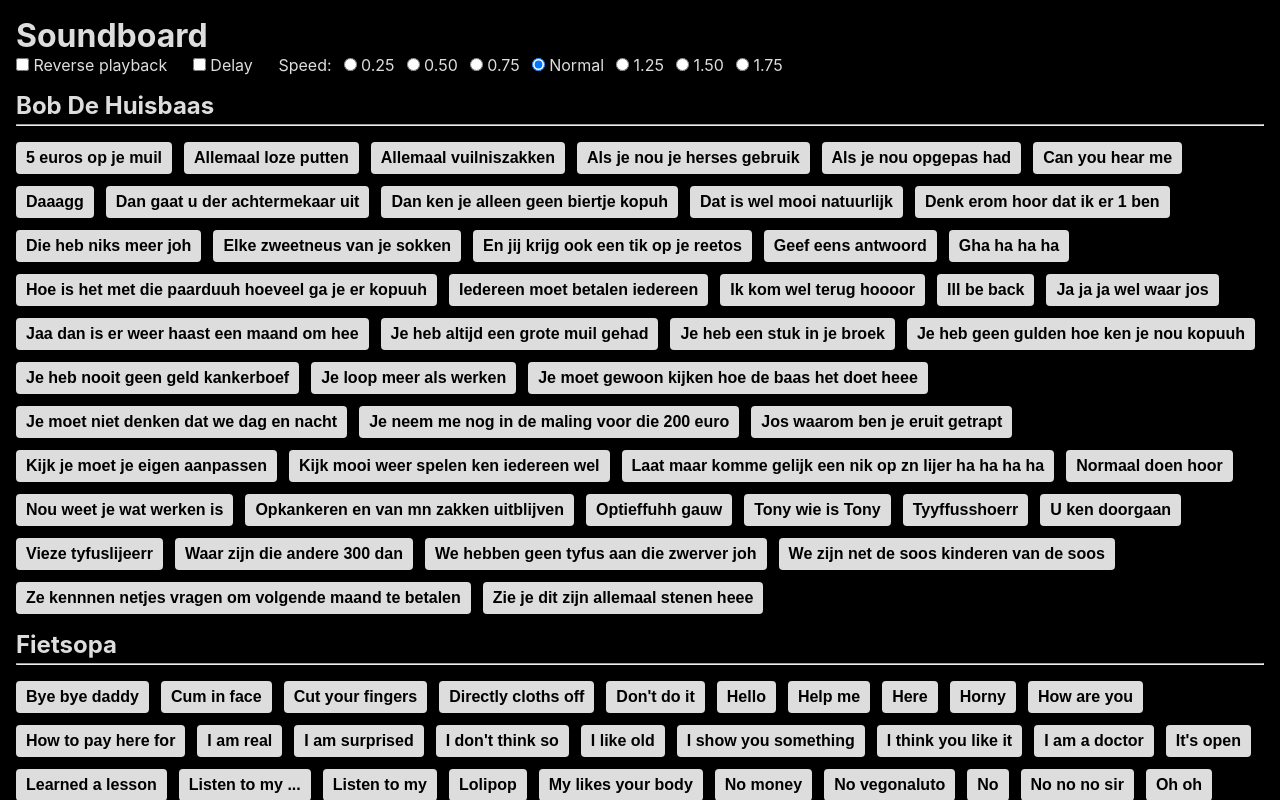
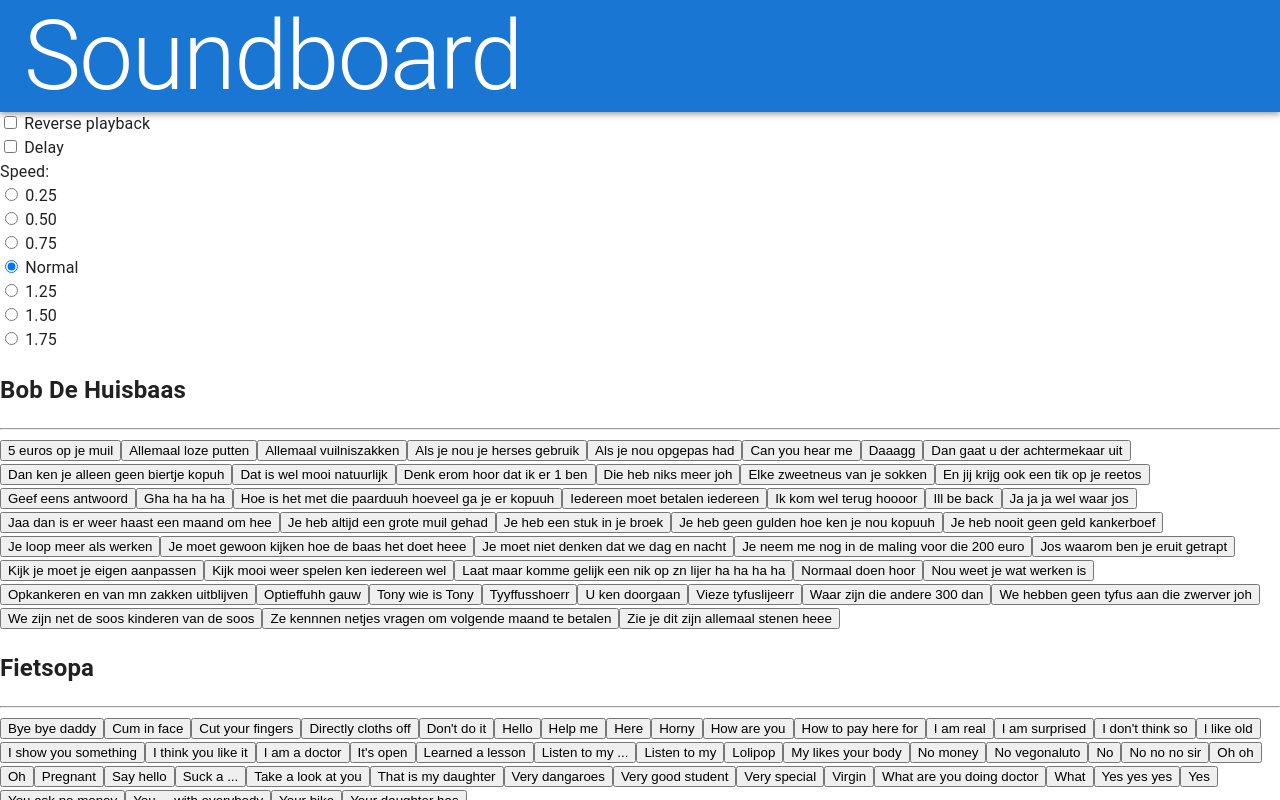
Before and after one commit to cstegeman/react-poc, a React (Create React App) app: page / in a window 1280 px wide. Shown: the top 800 px of the page. Built offline with nearby package versions, Linux system fonts and the light colour scheme; what tunajs would draw is missing.

Commit message:
Add material ui with dark mode

```diff
--- a/package.json
+++ b/package.json
@@ -4,6 +4,9 @@
   "private": true,
   "type": "module",
   "dependencies": {
+    "@emotion/react": "^11.6.0",
+    "@emotion/styled": "^11.6.0",
+    "@mui/material": "^5.2.0",
     "@testing-library/jest-dom": "^5.14.1",
     "@testing-library/react": "^11.2.7",
     "@testing-library/user-event": "^12.8.3",
--- a/public/index.html
+++ b/public/index.html
@@ -2,14 +2,12 @@
 <html lang="en">
   <head>
     <meta charset="utf-8" />
-<!--    <link rel="icon" href="%PUBLIC_URL%/favicon.ico" />-->
+    <!--    <link rel="icon" href="%PUBLIC_URL%/favicon.ico" />-->
     <meta name="viewport" content="width=device-width, initial-scale=1" />
     <meta name="theme-color" content="#dddddd" />
-    <meta
-      name="description"
-      content="A good old soundboard page"
-    />
-<!--    <link rel="apple-touch-icon" href="%PUBLIC_URL%/logo192.png" />-->
+    <meta name="description" content="A good old soundboard page" />
+    <meta name="color-scheme" content="dark light">
+    <!--    <link rel="apple-touch-icon" href="%PUBLIC_URL%/logo192.png" />-->
     <!--
       manifest.json provides metadata used when your web app is installed on a
       user's mobile device or desktop. See https://developers.google.com/web/fundamentals/web-app-manifest/
--- a/src/App.js
+++ b/src/App.js
@@ -1,9 +1,25 @@
+import * as React from "react";
 import { BrowserRouter as Router, Switch, Route } from "react-router-dom";
 import Main from "./components/Main";
 import { useEffect, useState } from "react";
+import useMediaQuery from "@mui/material/useMediaQuery";
+import { createTheme, ThemeProvider } from "@mui/material/styles";
+import CssBaseLine from "@mui/material/CssBaseline";
 
 function App() {
   const [files, setFiles] = useState([]);
+
+  const prefersDarkMode = useMediaQuery("(prefers-color-scheme: dark)");
+
+  const theme = React.useMemo(
+    () =>
+      createTheme({
+        palette: {
+          mode: prefersDarkMode ? "dark" : "light",
+        },
+      }),
+    [prefersDarkMode]
+  );
 
   useEffect(() => {
     const fetchFiles = async () => {
@@ -17,6 +33,8 @@ function App() {
   }, []);
 
   return (
+    <ThemeProvider theme={theme}>
+      <CssBaseLine enableColorScheme={true} />
       <Router>
         <Switch>
           <Route exact path="/">
@@ -24,6 +42,7 @@ function App() {
           </Route>
         </Switch>
       </Router>
+    </ThemeProvider>
   );
 }
 
--- a/src/components/Board.css
+++ /dev/null
@@ -1,19 +0,0 @@
-section + section {
-    margin-top: 16px;
-}
-
-hr {
-    margin: 4px 0 16px;
-}
-
-button {
-    line-height: 2;
-    padding: 0 10px;
-    cursor: pointer;
-    font-weight: bold;
-    font-size: 16px;
-    border: 0;
-    border-radius: 0.25rem;
-    background-color: #ddd;
-    color: #000000;
-}
--- a/src/components/Board.js
+++ b/src/components/Board.js
@@ -1,4 +1,3 @@
-import "./Board.css";
 import { play } from "../utils/audio";
 
 const Board = ({ files, reversePlayback, playSpeed, enableDelay }) => {
--- a/src/components/Header.js
+++ b/src/components/Header.js
@@ -1,6 +1,9 @@
 import ReverseField from "./ReverseField";
 import SpeedSelection from "./SpeedSelection";
 import DelayField from "./DelayField";
+import Toolbar from "@mui/material/Toolbar";
+import Typography from "@mui/material/Typography";
+import AppBar from "@mui/material/AppBar";
 
 const Header = ({
   reversePlayback,
@@ -11,8 +14,14 @@ const Header = ({
   onChangeDelay,
 }) => {
   return (
-    <header>
-      <h1>Soundboard</h1>
+    <>
+      <AppBar position="static">
+        <Toolbar>
+          <Typography variant="h1" color="inherit">
+            Soundboard
+          </Typography>
+        </Toolbar>
+      </AppBar>
       <div className="flex flex--wrap gap-x--4 gap-y--2">
         <div>
           <ReverseField
@@ -27,7 +36,7 @@ const Header = ({
           <SpeedSelection playSpeed={playSpeed} onChange={onChangePlaySpeed} />
         </div>
       </div>
-    </header>
+    </>
   );
 };
 
--- a/src/index.css
+++ /dev/null
@@ -1,60 +0,0 @@
-*, ::before, ::after {
-  box-sizing: border-box;
-}
-
-* {
-  margin: 0;
-  padding: 0;
-}
-
-html {
-  font-size: 16px;
-}
-
-body {
-  margin: 0;
-  padding: 16px;
-  font-family: -apple-system, BlinkMacSystemFont, 'Segoe UI', 'Roboto', 'Oxygen',
-    'Ubuntu', 'Cantarell', 'Fira Sans', 'Droid Sans', 'Helvetica Neue',
-    sans-serif;
-  -webkit-font-smoothing: antialiased;
-  -moz-osx-font-smoothing: grayscale;
-  background: #000;
-  color: #ddd;
-}
-
-header, main {
-  margin-bottom: 16px;
-}
-
-h2:first-letter {
-  text-transform: uppercase;
-}
-
-.flex {
-  display: flex;
-}
-
-.flex--wrap {
-  flex-wrap: wrap;
-}
-
-.grow--1 {
-  flex-grow: 1;
-}
-
-.gap-y--2 {
-  gap: 0.5rem;
-}
-
-.gap--3 {
-  gap: 0.75rem;
-}
-
-.gap--4 {
-  gap: 1.6rem;
-}
-
-.gap-x--4 {
-  column-gap: 1.6rem;
-}
```
Also changed, not shown: src/index.js (+4 -5 lines), 1 other file (tests, documents, lock files or other folders). Lines whose indentation alone changed are shown as unchanged.
